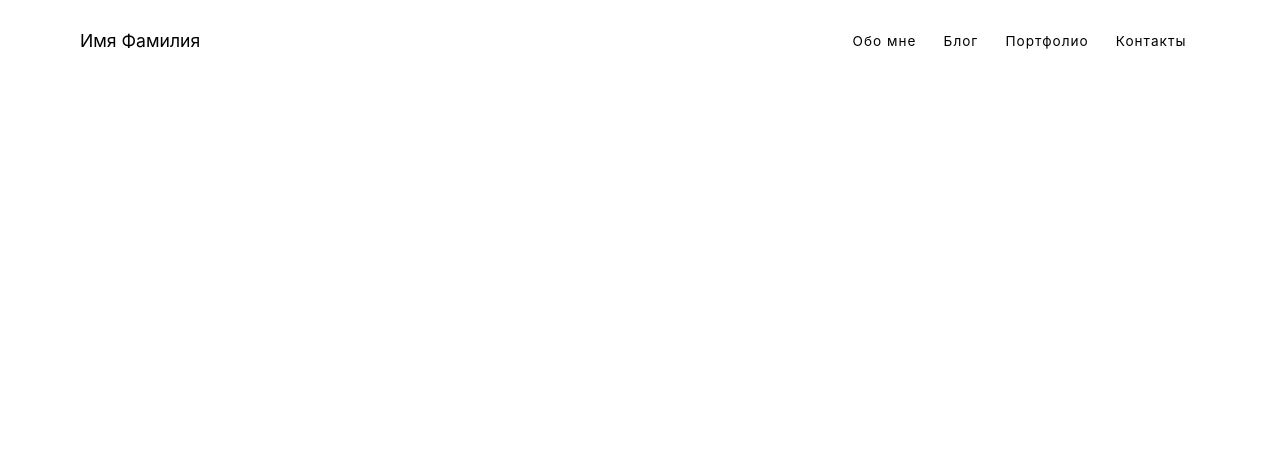
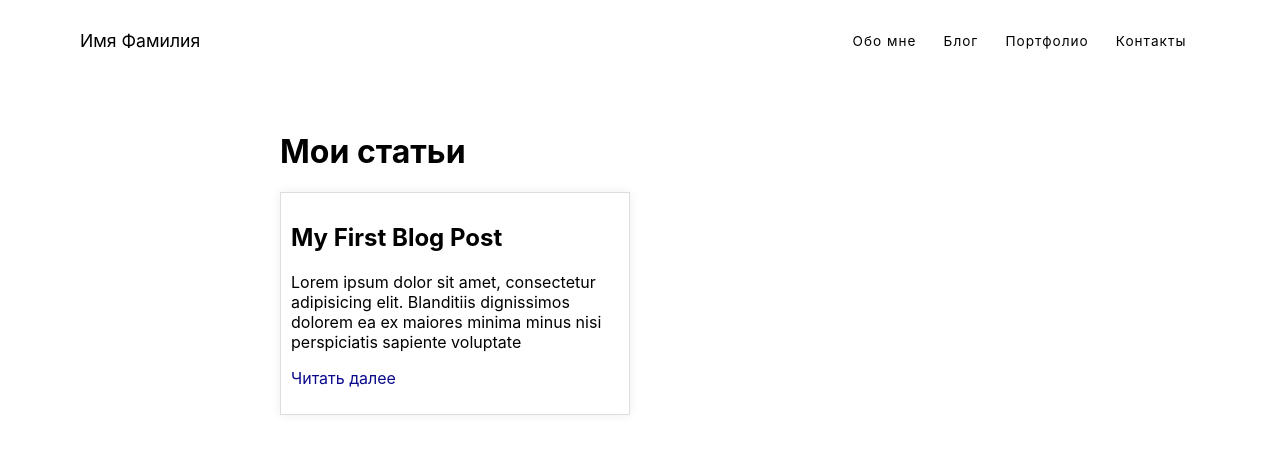
Before and after one commit to drxwniee/svelte-test, a SvelteKit app: page /blog in a window 1280 px wide. Shown: the top 454 px of the page. Built offline with nearby package versions, Linux system fonts and the light colour scheme.

Commit message:
add pages

```diff
--- a/src/routes/blog/+page.svelte
+++ b/src/routes/blog/+page.svelte
@@ -1,3 +1,24 @@
 <script>
-    import {routes} from './routes'
+
+    import { routes } from "./routes";
+
 </script>
+<svelte:head>
+    <title>Блог</title>
+</svelte:head>
+<div class="container">
+    <h1>Мои статьи</h1>
+    <div class="blogposts">
+        {#each routes as page}
+            <div class="post">
+                <h2>{page.title}</h2>
+                <p>{page.body}</p>
+                <p class="readmore">
+                    <a class="link" href={`/blog/posts/${page.id}`}>
+                        Читать далее
+                    </a>
+                </p>
+            </div>
+        {/each}
+    </div>
+</div>
--- /dev/null
+++ b/src/routes/blog/posts/+layout.svelte
@@ -0,0 +1,12 @@
+<div class="container">
+    <a href="/blog">Домой</a>
+    <slot/>
+</div>
+
+<style>
+    .container{
+        margin: 50px auto;
+        max-width: 800px;
+        padding: 0 20px;
+    }
+</style>
--- /dev/null
+++ b/src/routes/blog/posts/1/+page.svelte
@@ -0,0 +1,2 @@
+<h1>My First Blog Post</h1>
+<p class="lorem200"></p>
--- a/src/routes/blog/routes.js
+++ b/src/routes/blog/routes.js
@@ -1,9 +1,7 @@
 export const routes = [
     {
         id: 1,
-
         title: 'My First Blog Post',
-
         body: 'Lorem ipsum dolor sit amet, consectetur adipisicing elit. Blanditiis dignissimos dolorem ea ex maiores minima minus nisi perspiciatis sapiente voluptate',
-    }
+    },
 ];
```
